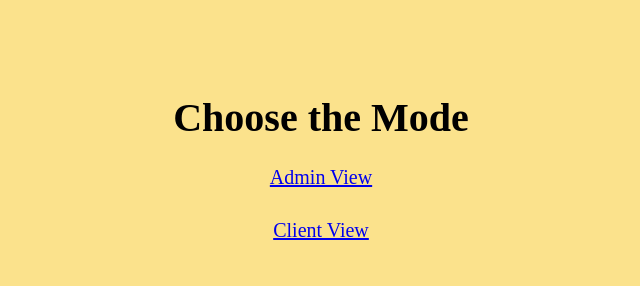
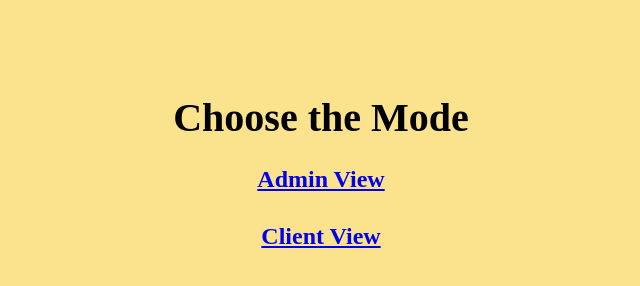
Before and after one commit to reshmaus/My-Profile, a website: page public/select.html in a window 1280 px wide. Shown: the part 376-662 px from the top of the page, without its empty margins (319-959 px from the left). Drawn offline with Linux system fonts and the light colour scheme.

Commit message:
Css updated

```diff
--- a/public/index.css
+++ b/public/index.css
@@ -132,6 +132,12 @@ img {
   padding: 160px 15px;
   width: 100%;
   font-size: 20px;
+  font-weight: bold;
+}
+
+
+.containerNew a {
+  font-size: 24px;
 }
 
 .addPaintingContainer {
```
